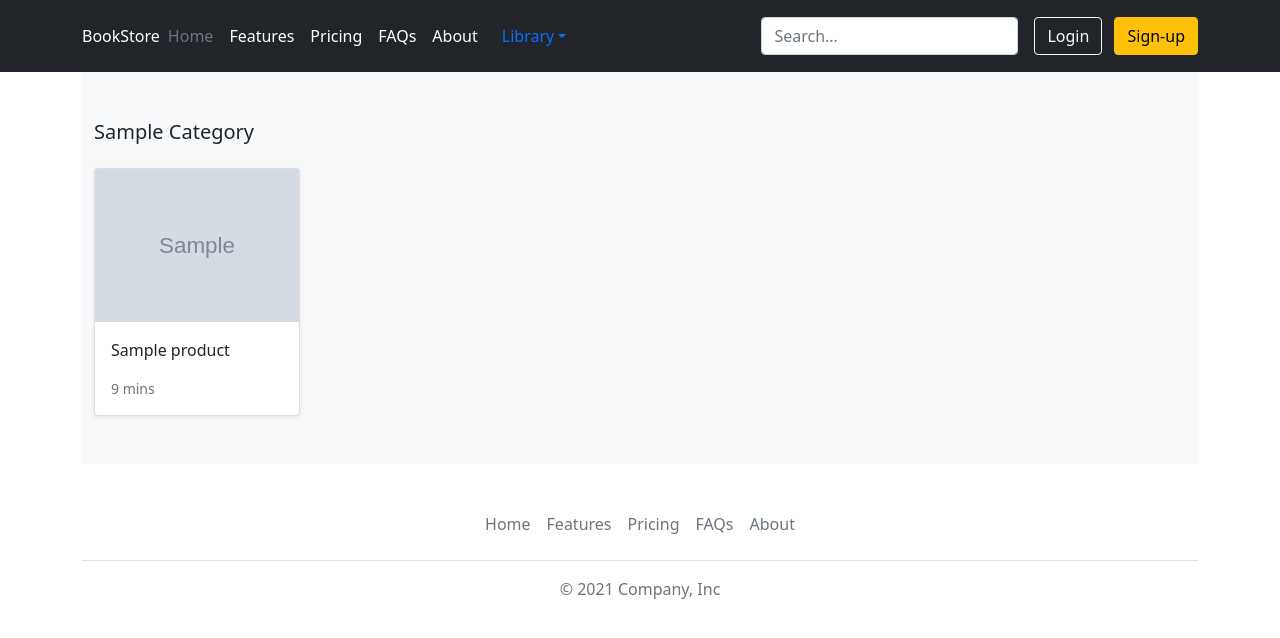
After one commit to PyjSVladislav/eStoreY, a Django app: a page that uses templates/store/base.html in a window 1280 px wide. The commit adds this page. Shown: the top 638 px of the page. Run offline with Django 3.2, Linux system fonts and the light colour scheme; tables that the repository leaves empty hold one stand-in row (values such as "Sample post"); grey boxes marked "Sample" are stand-in pictures; some libraries are stand-ins or nearby versions.

Commit message:
Create view for category

```diff
--- a/store/models.py
+++ b/store/models.py
@@ -8,6 +8,9 @@ class Category(models.Model):
 
     class Meta:
         verbose_name_plural = 'categories'
+
+    def get_absolute_url(self):
+        return reverse('store:category_list', args = [self.slug])
 
     def __str__(self):
         return self.name
--- a/store/urls.py
+++ b/store/urls.py
@@ -7,4 +7,5 @@ app_name = 'store'
 urlpatterns = [
     path('', views.all_products, name = 'all_products'),
     path('item/<slug:slug>/', views.product_detail, name = 'product_detail'),
+    path('search/<slug:category_slug>/', views.category_list, name = 'category_list'),
 ]
--- a/store/views.py
+++ b/store/views.py
@@ -14,3 +14,8 @@ def all_products(request):
 def product_detail(request, slug):
     product = get_object_or_404(Product, slug=slug, in_stock=True)
     return render(request, 'store/products/detail.html', {'product': product})
+
+def category_list(request, category_slug):
+    category = get_object_or_404(Category, slug=category_slug)
+    products = Product.objects.filter(category=category)
+    return render(request, 'store/products/category.html', {'category': category, 'products': products})
--- a/templates/store/base.html
+++ b/templates/store/base.html
@@ -35,7 +35,7 @@
               <ul class="dropdown-menu" aria-labelledby="dropdown03">
                 <li><a class="dropdown-item" href="#">All</a></li>
                 {% for c in categories %}
-                  <li><a class="dropdown-item" href="#">{{c.name|title}}</a></li>
+                  <li><a class="dropdown-item" href="{{ c.get_absolute_url }}">{{c.name|title}}</a></li>
                 {% endfor %}
               </ul>
             </li>
--- /dev/null
+++ b/templates/store/includes/product_card_template.html
@@ -0,0 +1,13 @@
+<div class="col">
+  <div class="card shadow-sm">
+    <img class="img-fluid" src="{{ product.image.url }}" alt="Responsive image">
+    <div class="card-body">
+      <p class="card-text">
+        <a class="text-dark text-decoration-none" href="{{ product.get_absolute_url }}">{{ product.title }}</a>
+      </p>
+      <div class="d-flex justify-content-between align-items-center">
+        <small class="text-muted">9 mins</small>
+      </div>
+    </div>
+  </div>
+</div>
--- /dev/null
+++ b/templates/store/products/category.html
@@ -0,0 +1,25 @@
+{% extends "../base.html" %}
+{% load static %}
+
+{% block title %}
+  CategoryList Page
+{% endblock %}
+
+{% block content %}
+<main>
+
+  <div class="album py-5 bg-light">
+    <div class="container">
+
+      <div class="pb-3 h5">{{category.name|title}}</div>
+      <div class="row row-cols-1 row-cols-sm-2 row-cols-md-5 g-3">
+
+        {% for product in products %}
+          {% include 'store/includes/product_card_template.html' %}
+        {% endfor %}
+
+      </div>
+    </div>
+  </div>
+</main>
+{% endblock %}
```
Also changed, not shown: templates/store/home.html (+1 -15 lines).
